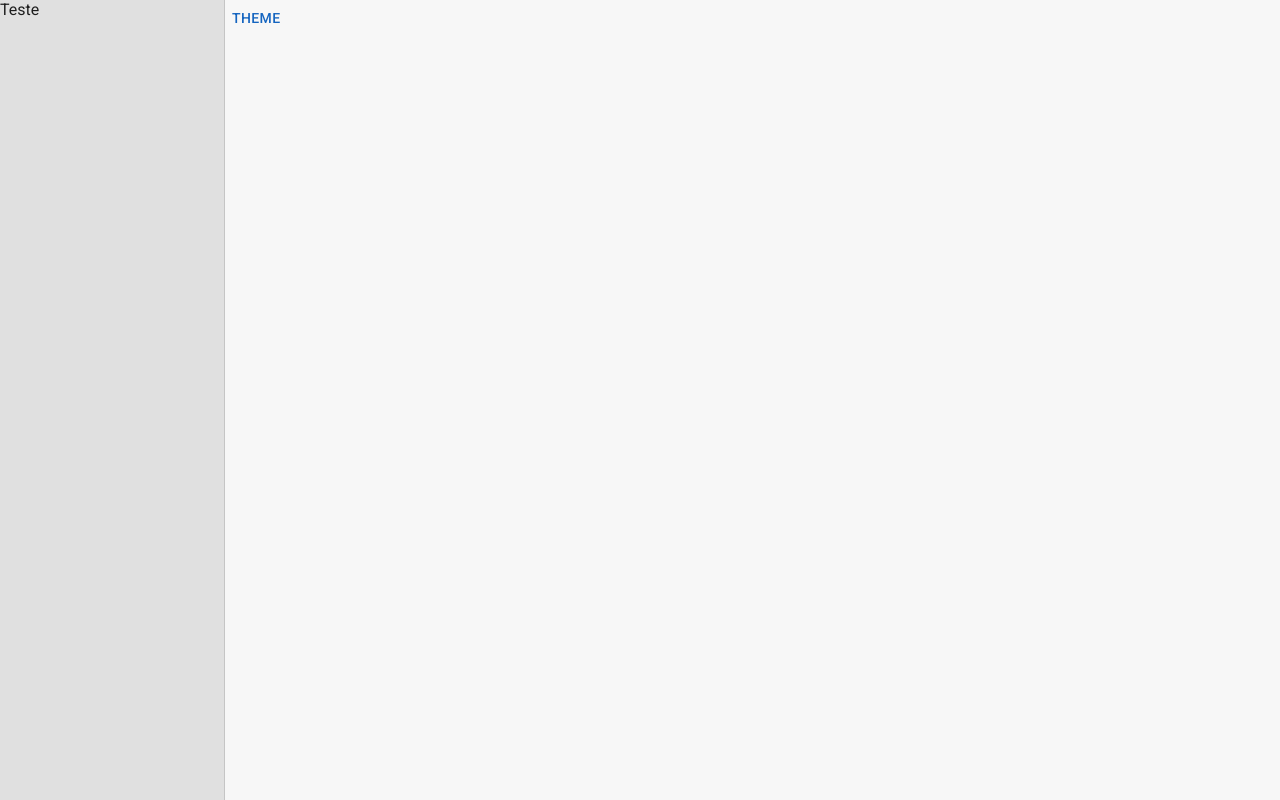
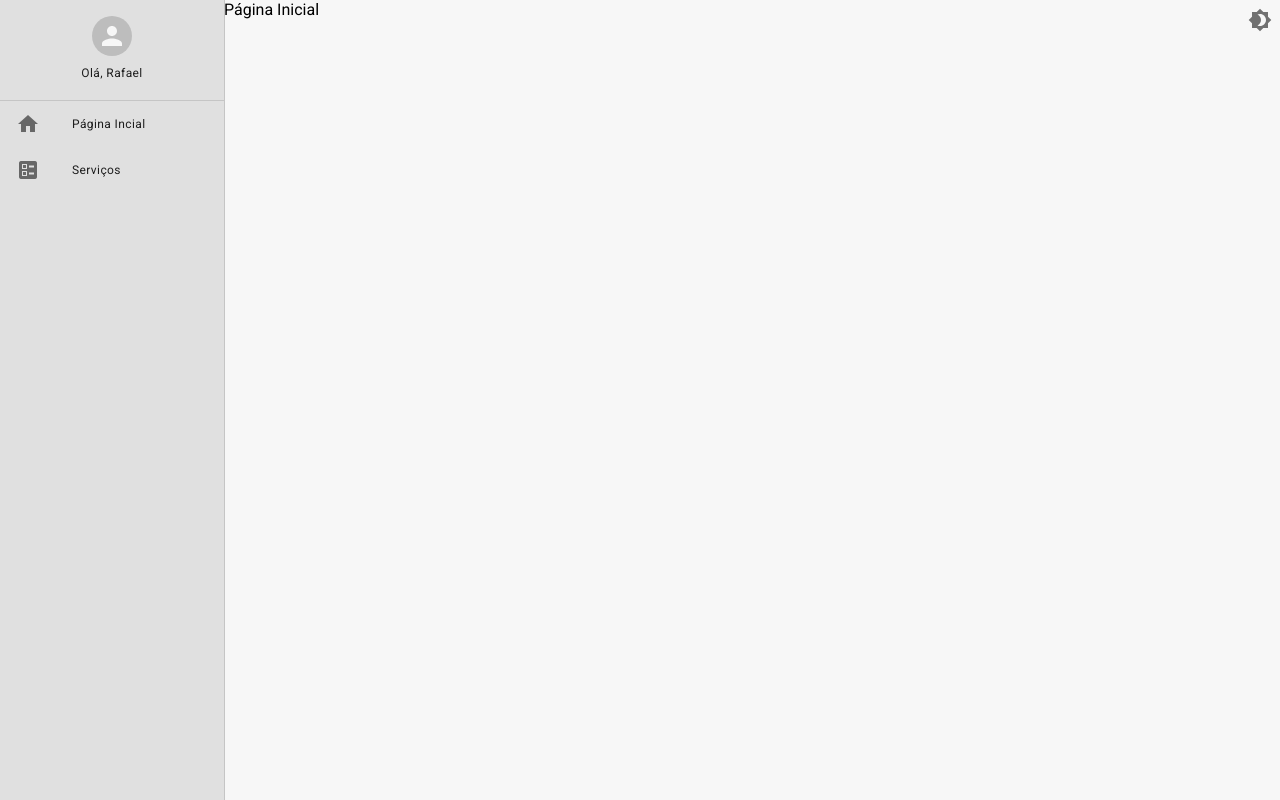
Before and after one commit to EuMarcel0/desafio-brickup, a React (Vite) app: page /pagina-inicial in a window 1280 px wide. Built offline with nearby package versions, Linux system fonts and the light colour scheme.

Commit message:
chore: created options buttons in side menu

```diff
--- a/src/app/routes/AppRoutes.tsx
+++ b/src/app/routes/AppRoutes.tsx
@@ -8,7 +8,7 @@ export const AppRoutes = () => {
 
 	return (
 		<Routes>
-			<Route path='/pagina-inicial' element={<Button onClick={toggleTheme}>THEME</Button>} />
+			<Route path='/pagina-inicial' element={<p>Página Inicial</p>} />
 			<Route path='/servicos' element={<p>Página servicos</p>} />
 
 			<Route path='*' element={<Navigate to='/pagina-inicial' />} />
--- a/src/app/shared/components/index.ts
+++ b/src/app/shared/components/index.ts
@@ -1 +1,2 @@
 export * from './side-menu/SideMenu';
+export * from './menu-options/MenuOptions';
--- /dev/null
+++ b/src/app/shared/components/menu-options/MenuOptions.tsx
@@ -0,0 +1,44 @@
+import { Brightness4 } from '@mui/icons-material';
+import { Box, Icon, IconButton, ListItemButton, ListItemIcon, ListItemText, Typography, useMediaQuery, useTheme } from '@mui/material';
+import { Link } from 'react-router-dom';
+import { useAppThemeContext } from '../../contexts';
+
+export const MenuOptions = () => {
+	const { toggleTheme } = useAppThemeContext();
+
+	return (
+		<Box display='flex' flexDirection='column' height='100%'>
+			<Box>
+				<Link to='/pagina-inicial'>
+					<ListItemButton >
+						<ListItemIcon>
+							<Icon>home</Icon>
+						</ListItemIcon>
+						<ListItemText>
+							<Typography variant='caption'>
+								Página Incial
+							</Typography>
+						</ListItemText>
+					</ListItemButton>
+				</Link>
+				<Link to='/servicos'>
+					<ListItemButton >
+						<ListItemIcon>
+							<Icon>ballot</Icon>
+						</ListItemIcon>
+						<ListItemText>
+							<Typography variant='caption'>
+								Serviços
+							</Typography>
+						</ListItemText>
+					</ListItemButton>
+				</Link>
+			</Box>
+			<Box flex={1} position='fixed' top={0} right={0}>
+				<IconButton onClick={toggleTheme}>
+					<Brightness4 />
+				</IconButton>
+			</Box>
+		</Box>
+	);
+};
--- a/src/app/shared/components/side-menu/SideMenu.tsx
+++ b/src/app/shared/components/side-menu/SideMenu.tsx
@@ -1,18 +1,31 @@
-import { Box, Drawer, useTheme } from '@mui/material';
+import { Avatar, Box, Divider, Drawer, Typography, useTheme } from '@mui/material';
+import { MenuOptions } from '../menu-options/MenuOptions';
 
 interface ISideMenu {
 	children: React.ReactNode;
+	userName?: string;
 }
 
-export const SideMenu: React.FC<ISideMenu> = ({ children }) => {
+export const SideMenu: React.FC<ISideMenu> = ({ children, userName = 'Olá, Rafael' }) => {
 	const theme = useTheme();
 
 	return (
 		<>
 			<Drawer variant='permanent'>
 				<Box width={theme.spacing(28)}>
-					Teste
+					<Box width='100%'
+						height='100px'
+						flexDirection='column'
+						display='flex'
+						justifyContent='center'
+						alignItems='center'
+					>
+						<Avatar sx={{ mb: 1 }} />
+						<Typography variant='caption'>{userName}</Typography>
+					</Box>
+					<Divider />
 				</Box>
+				<MenuOptions />
 			</Drawer>
 			<Box height='100vh' marginLeft={theme.spacing(28)}>
 				{children}
--- a/src/global.css
+++ b/src/global.css
@@ -4,4 +4,9 @@
 	box-sizing: border-box;
 	outline: none;
 	font-family: 'Roboto', sans-serif;
+	text-decoration: none;
 }
+
+a{
+	color: inherit;
+}
```
